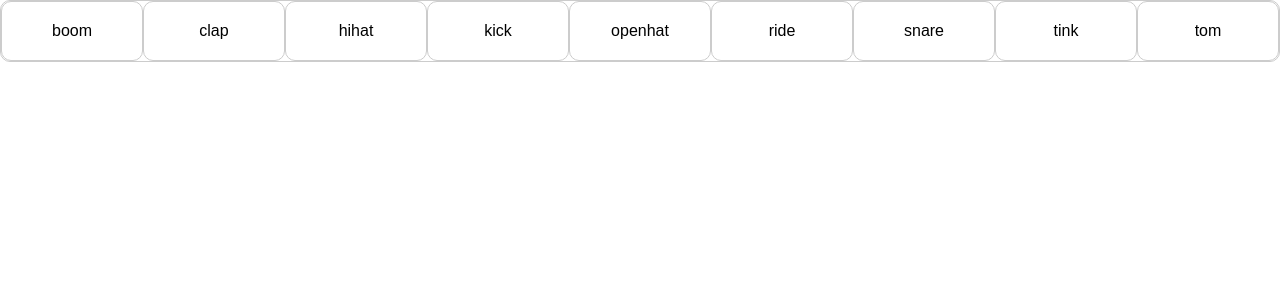
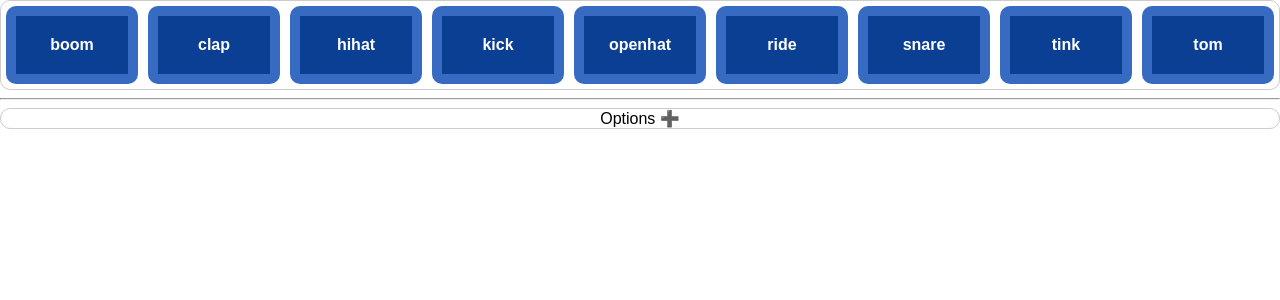
Before and after one commit to adrianblynch/Drums, a React (Create React App) app: page / in a window 1280 px wide. Shown: the top 300 px of the page. Built offline with nearby package versions, Linux system fonts and the light colour scheme.

Commit message:
✌️ Mad styles

```diff
--- a/src/App.js
+++ b/src/App.js
@@ -4,7 +4,6 @@ import Drums from './Drums'
 export default class App extends Component {
 
 	render() {
-
 		return (
 			<div>
 				<Drums />
--- a/src/Drum.js
+++ b/src/Drum.js
@@ -14,7 +14,7 @@ export default class Drum extends React.Component {
 	play = () => {
 
 		const { type } = this.props
-		const audio = new Audio(`/sounds/${type}.wav`)
+		const audio = new Audio(`sounds/${type}.wav`)
 
 		audio.addEventListener('ended', () => {
 			audio.currentTime = 0
@@ -57,7 +57,7 @@ export default class Drum extends React.Component {
 		const { type, shake } = this.props
 		const { shaking } = this.state
 		const classes = classNames('drum', {
-			[`shake shake-${shake}`]: shaking
+			[`shake shake-${shake} shake-constant`]: shaking
 		})
 
 		return (
--- a/src/Drums.css
+++ b/src/Drums.css
@@ -10,9 +10,42 @@
 	flex-basis: 0;
 	flex-grow: 1;
 	text-align: center;
+	border: solid 10px #366bc1;
+	border-radius: 10px;
+	padding: 20px;
+	margin: 5px;
+	cursor: pointer;
+	user-select: none;
+	background-color: #0b3f93;
+	color: white;
+	font-weight: bold;
+}
+
+.drums__show-options {
 	border: solid 1px #ccc;
 	border-radius: 10px;
-	padding: 20px;
+	text-align: center;
 	cursor: pointer;
 	user-select: none;
 }
+
+.drums__options {
+	display: flex;
+	flex-direction: column;
+}
+
+.drums__option--hidden {
+	display: none;
+}
+
+.drums__option {
+	display: flex;
+	justify-content: center;
+	border: solid 1px #ccc;
+}
+
+.drums__option label,
+.drums__option input {
+	flex-basis: 0;
+	flex-grow: 1;
+}
--- a/src/Drums.js
+++ b/src/Drums.js
@@ -1,4 +1,5 @@
 import React, { Component } from 'react'
+import classNames from 'classnames'
 import Drum from './Drum'
 import './Drums.css'
 
@@ -18,15 +19,55 @@ export default class App extends Component {
 				{ type: 'snare',   shake: 'opacity',    hotKey: 'g' },
 				{ type: 'tink',    shake: 'crazy',      hotKey: 'h' },
 				{ type: 'tom',     shake: 'hard',       hotKey: 'i' }
-			]
+			],
+			showOptions: false
 		}
+	}
+
+	handleChange = (e) => {
+
+		const { name, value } = e.target
+
+		this.state.drums.forEach(drum => {
+			if (drum.type === name) {
+				drum.hotKey = value
+			}
+			// Yeah, no ideal but it works and I'm about to go to bed!
+			this.forceUpdate()
+		})
+	}
+
+	handleClick = () => {
+		this.setState({ showOptions: !this.state.showOptions })
 	}
 
 	render() {
 
+		const { showOptions } = this.state
+		const optionsClasses = classNames('drums__options', { 'drums__option--hidden': !showOptions })
+
 		return (
-			<div className="drums">
-				{ this.state.drums.map(drum => <Drum key={ drum.type } { ...drum } />) }
+			<div>
+				<div className="drums">
+					{ this.state.drums.map(drum => <Drum key={ drum.type } { ...drum } />) }
+				</div>
+
+				<hr />
+
+				<div className="drums__show-options" onClick={ this.handleClick }>
+					Options <span>{ showOptions ? '➖' : '➕' }</span>
+				</div>
+
+				<div className={ optionsClasses }>
+					{
+						this.state.drums.map(drum =>
+							<div className="drums__option" key={ drum.type }>
+								<label>{ drum.type }</label>
+								<input name={ drum.type } onChange={ this.handleChange } defaultValue={ drum.hotKey } />
+							</div>
+						)
+					}
+				</div>
 			</div>
 		)
 	}
```
Also changed, not shown: package.json (+5 -2 lines), 1 other file (tests, documents, lock files or other folders). Lines whose indentation alone changed are shown as unchanged.
